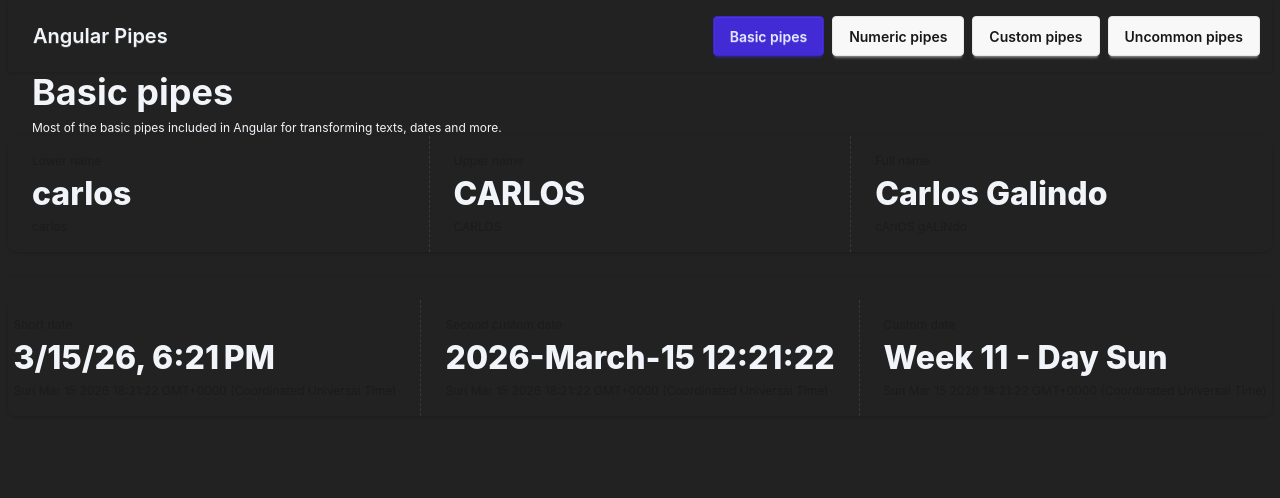
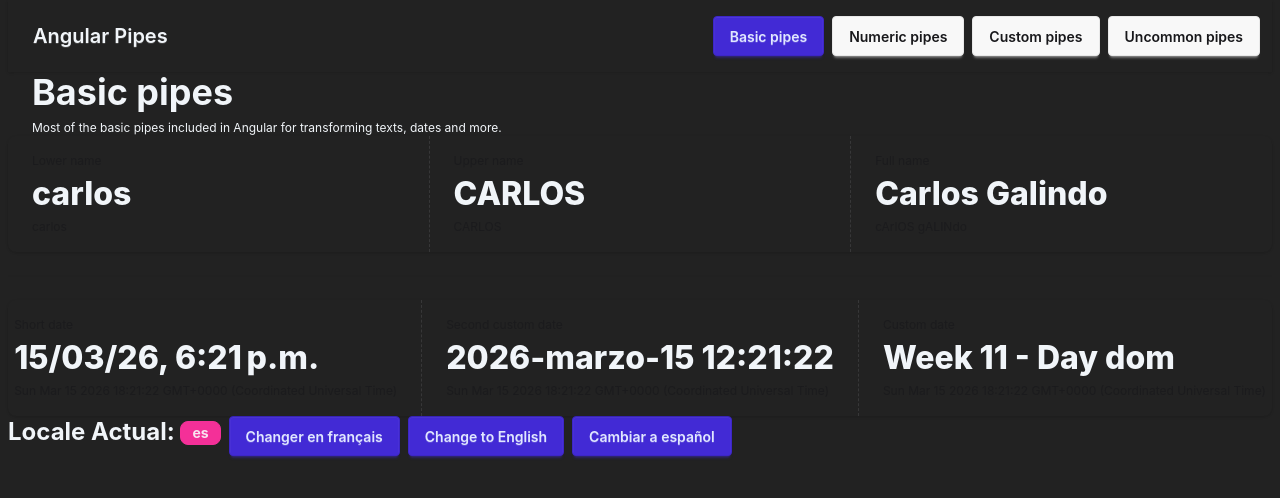
Before and after one commit to CarlosGal19/Angular_Pipes, an Angular app: page /basic in a window 1280 px wide. Shown: the top 498 px of the page. Built offline with nearby package versions, Linux system fonts and the light colour scheme.

Commit message:
feat: update language dynamically

```diff
--- a/src/app/app.config.ts
+++ b/src/app/app.config.ts
@@ -1,11 +1,27 @@
-import { ApplicationConfig, provideBrowserGlobalErrorListeners } from '@angular/core';
+import { ApplicationConfig, LOCALE_ID, provideBrowserGlobalErrorListeners } from '@angular/core';
 import { provideRouter } from '@angular/router';
 
 import { routes } from './app.routes';
+import { registerLocaleData } from '@angular/common';
+import localEs from '@angular/common/locales/es-MX'
+import localFr from '@angular/common/locales/fr'
+import { LocaleService } from './services/locale.service';
+
+registerLocaleData(localEs, 'es');
+registerLocaleData(localFr, 'fr');
 
 export const appConfig: ApplicationConfig = {
   providers: [
     provideBrowserGlobalErrorListeners(),
-    provideRouter(routes)
+    provideRouter(routes),
+
+    {
+      provide: LOCALE_ID,
+      // useValue: 'es',
+      deps: [LocaleService],
+      useFactory: ((localService: LocaleService) => {
+        return localService.getLocale();
+      })
+    }
   ]
 };
--- a/src/app/pages/basic-page/basic-page.html
+++ b/src/app/pages/basic-page/basic-page.html
@@ -43,3 +43,20 @@
     <div class="stat-desc">{{customDate()}}</div>
   </div>
 </div>
+
+<div class="flex flex-roww gap-2">
+  <h1 class="text-2xl font-bold">
+    Locale Actual:
+    <span class="badge badge-secondary">{{ currentLocale() }}</span>
+  </h1>
+
+  <button (click)="changeLocale('fr')" class="btn btn-primary">
+    Changer en français
+  </button>
+  <button (click)="changeLocale('en')" class="btn btn-primary">
+    Change to English
+  </button>
+  <button (click)="changeLocale('es')" class="btn btn-primary">
+    Cambiar a español
+  </button>
+</div>
--- a/src/app/pages/basic-page/basic-page.ts
+++ b/src/app/pages/basic-page/basic-page.ts
@@ -1,5 +1,6 @@
 import { DatePipe, LowerCasePipe, TitleCasePipe, UpperCasePipe } from '@angular/common';
-import { Component, effect, signal } from '@angular/core';
+import { Component, effect, inject, signal } from '@angular/core';
+import { LocaleService } from '../../services/locale.service';
 
 @Component({
   selector: 'basic-page',
@@ -7,6 +8,9 @@
   templateUrl: './basic-page.html',
 })
 export default class BasicPage {
+
+  localeService = inject(LocaleService);
+
   nameLower = signal('carlos');
   nameUpper = signal('CARLOS');
   fullName = signal('cArlOS gALINdo');
@@ -22,4 +26,10 @@
       clearInterval(interval);
     })
   })
+
+  currentLocale = signal(this.localeService.getLocale())
+
+  changeLocale(language: 'es' | 'fr' | 'en') {
+    this.localeService.changeLocale(language);
+  }
 }
--- /dev/null
+++ b/src/app/services/locale.service.ts
@@ -0,0 +1,24 @@
+import { Injectable, signal } from '@angular/core';
+
+type availableLocales = 'es' | 'fr' | 'en';
+
+@Injectable({
+  providedIn: 'root',
+})
+export class LocaleService {
+  private currentLocale = signal<availableLocales>('es');
+
+  constructor() {
+    this.currentLocale.set(localStorage.getItem('language') as availableLocales ?? 'es')
+  }
+
+  getLocale() {
+    return this.currentLocale();
+  }
+
+  changeLocale(language: availableLocales) {
+    this.currentLocale.set(language);
+    localStorage.setItem('language', language)
+    window.location.reload()
+  }
+}
```
